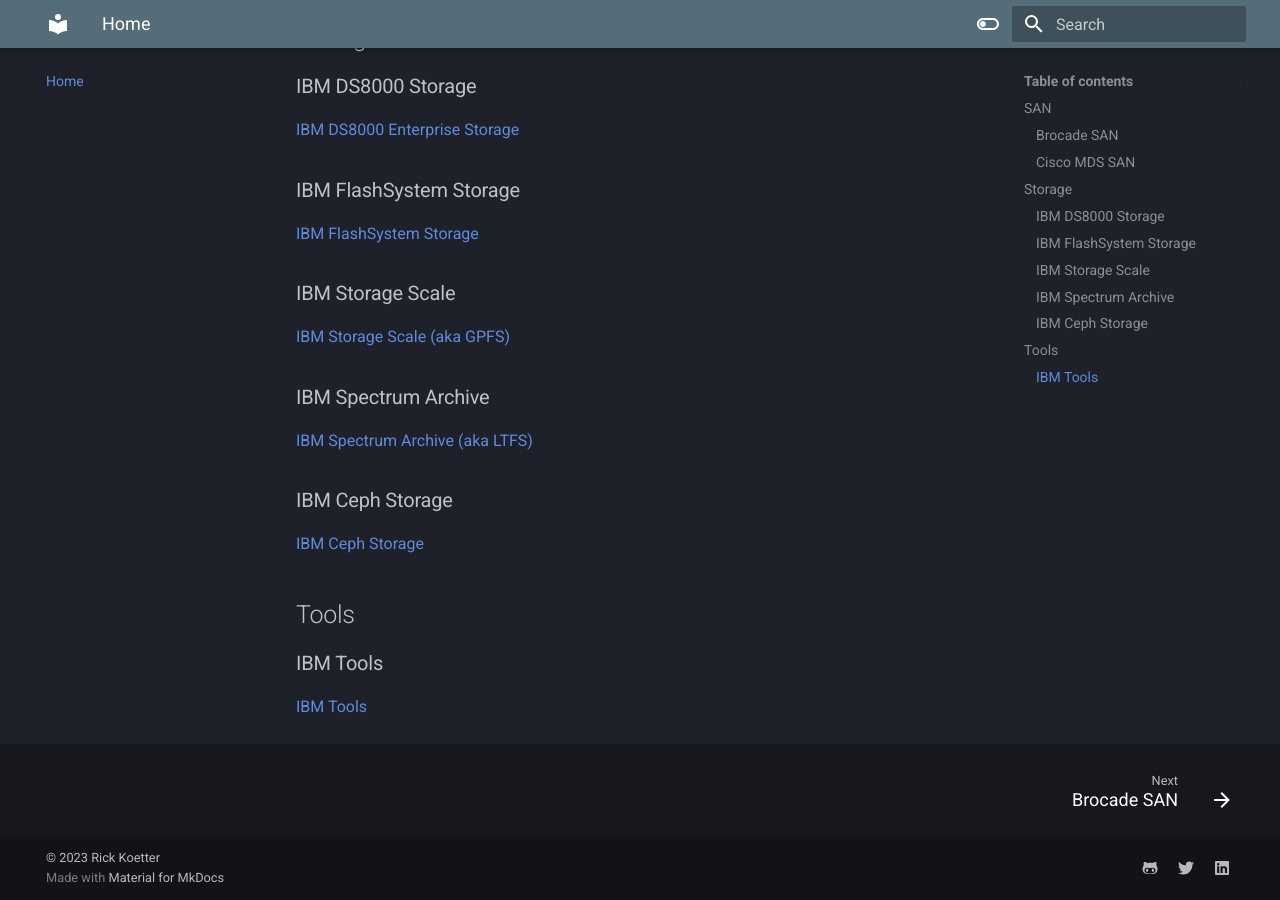
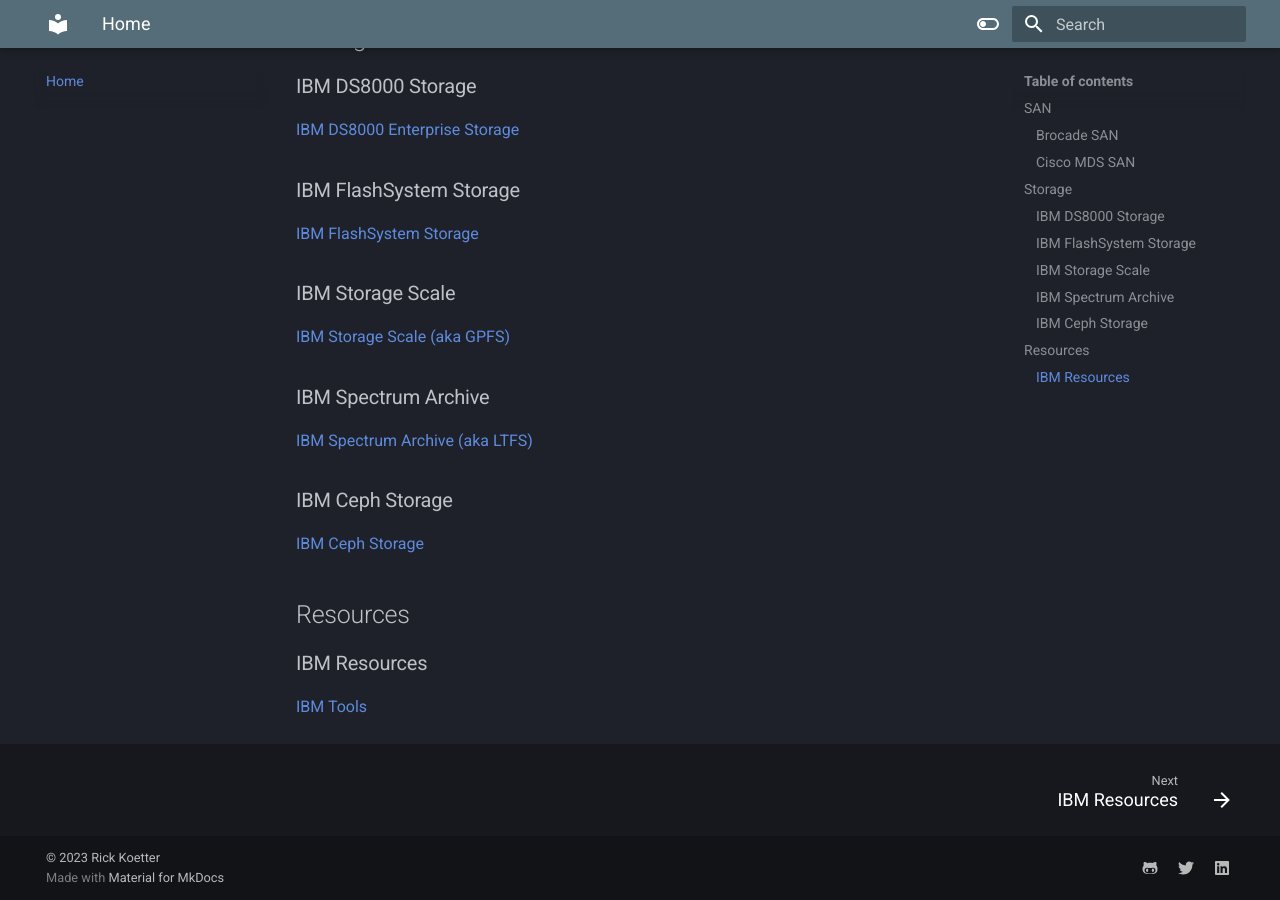
Before and after one commit to rickkoe/worknotes, an MkDocs documentation site: the page built from docs/index.md, in a window 1280 px wide and 900 px high, scrolled down 581 px. Built offline with MkDocs 1.6.1 and Material for MkDocs 9.7.7, drawn with Linux system fonts in a browser that asks for light colours.

Commit message:
Change Tools to Resources

```diff
--- a/docs/Tools/ibm-tools.md
+++ b/docs/Resources/ibm.md
@@ -1,4 +1,5 @@
-# IBM Tools
+# IBM Resources
+## Pre-Sales Tools
 - [Announcement Letters](https://www.ibm.com/docs/en/announcements)
 - [Storage Modeler](https://www.ibm.com/tools/storage-modeller/#/projects)
 - [e-Config Cloud](https://www.ibm.com/services/econfigcloud/#/)
--- a/docs/index.md
+++ b/docs/index.md
@@ -19,6 +19,6 @@
 [IBM Spectrum Archive (aka LTFS)](Storage/archive.md)
 ### IBM Ceph Storage
 [IBM Ceph Storage](Storage/ceph.md)
-## Tools
-### IBM Tools
-[IBM Tools](Tools/ibm-tools.md)
+## Resources
+### IBM Resources
+[IBM Tools](Resources/ibm.md)
```
